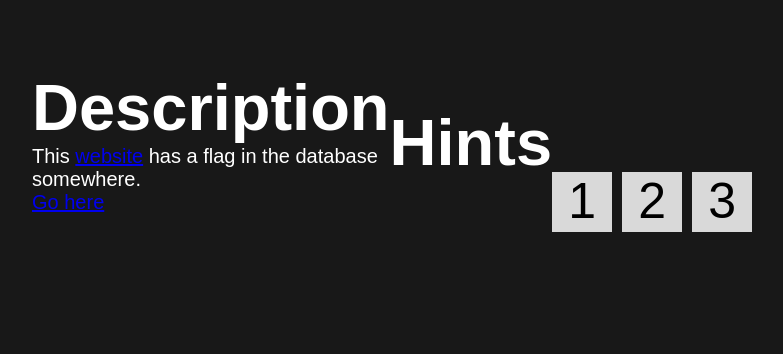
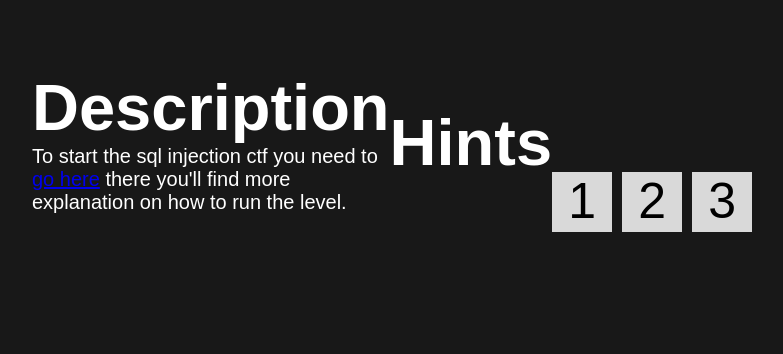
Before and after one commit to HichamAl/Pad-project-Team-B, a Django app: page /challenges-1/ in a window 1280 px wide; the page is wider, and only the part inside the window is pictured. Shown: the part 487-841 px from the top of that part, without its empty margins (81-864 px from the left). Run offline with Django 4.2, Linux system fonts and the light colour scheme; a user stored in the database is signed in.

Commit message:
sql ctf in docker gezet + hints

```diff
--- a/Django/pad/main/templates/main/challenges-1.html
+++ b/Django/pad/main/templates/main/challenges-1.html
@@ -79,7 +79,7 @@ Challenge 1
             Description
         </h1>
         <p>
-            This <a href="../sql">website</a> has a flag in the database somewhere.<br> <a href="../sql">Go here</a>
+            To start the sql injection ctf you need to <a target="_blank" href="https://github.com/HichamAl/SQL-INJECTION-CTF">go here</a> there you'll find more explanation on how to run the level.
         </p>
 
     </div>
@@ -106,9 +106,9 @@ Challenge 1
     </div>
 
 </div>
-<p class="hinttext" id="text1" style="display: none">Hint 1: <br>Beter kijken</p>
-<p class="hinttext" id="text2" style="display: none">Hint 2: <br>Beter kijken </p>
-<p class="hinttext" id="text3" style="display: none">Hint 3: <br>Beter kijken </p>
+<p class="hinttext" id="text1" style="display: none">Hint 1: <br>Check this website out if you're stuck on the login: https://www.invicti.com/blog/web-security/sql-injection-cheat-sheet/</p>
+<p class="hinttext" id="text2" style="display: none">Hint 2: <br>The flag is somewhere in the ctf_flag table</p>
+<p class="hinttext" id="text3" style="display: none">Hint 3: <br>The flag ends with 'tie}'</p>
 
 <script>
   var box1 = document.getElementById("hint1");
```
Also changed, not shown: Django/pad/main/templates/main/challenges.html (+14 -14 lines), Django/pad/db.sqlite3.
